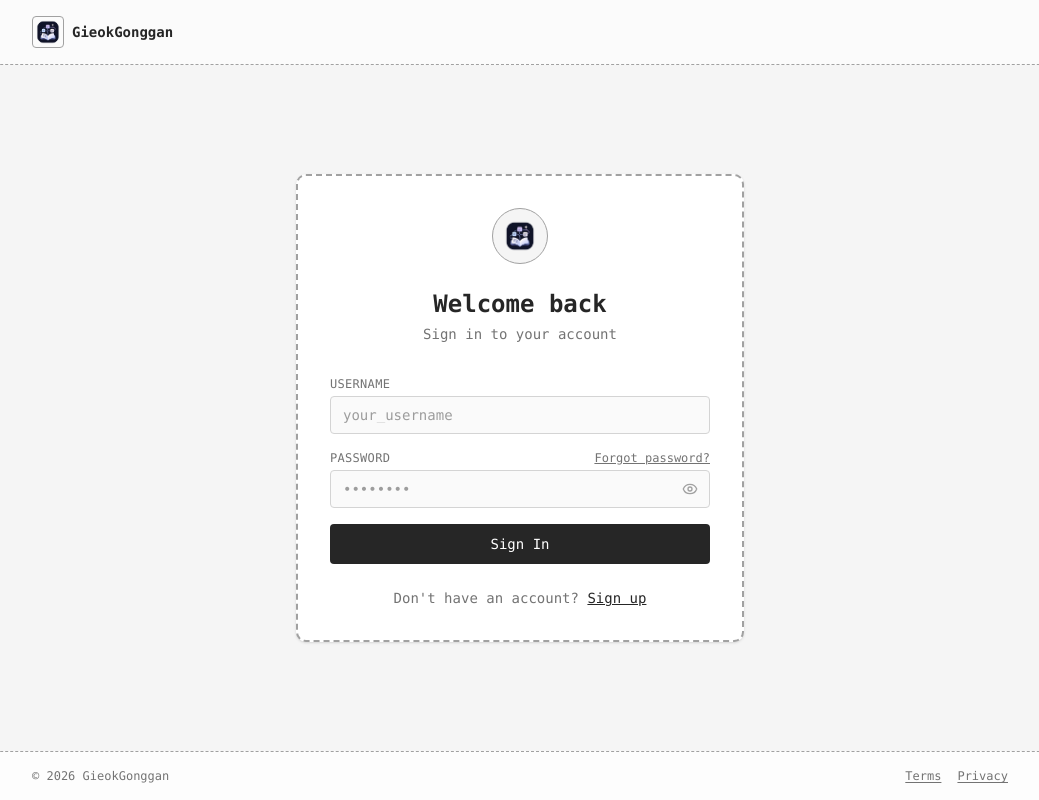
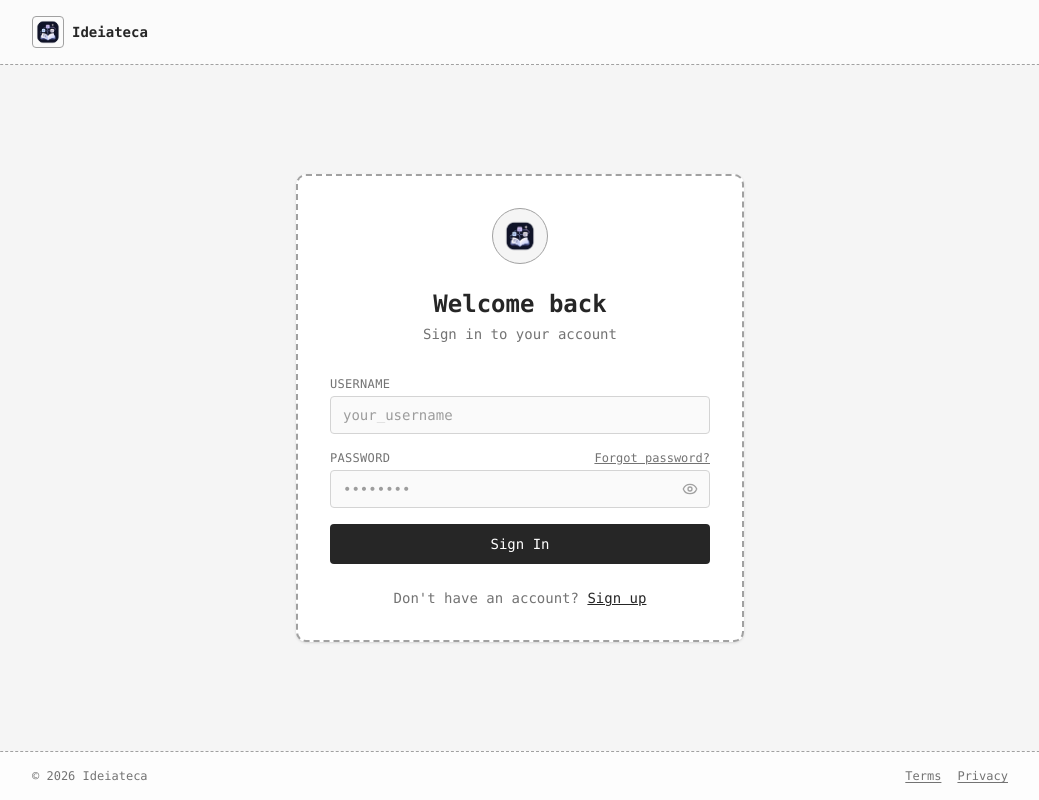
Before and after one commit to EsterGomess/getsmartfront, a Next.js app: page /login in a window 1280 px wide. Shown: the whole page, without its empty margins (120-1159 px from the left). Built offline with nearby package versions, Linux system fonts and the light colour scheme.

Commit message:
rename app to ideiateca

```diff
--- a/docker-compose.override.yml
+++ b/docker-compose.override.yml
@@ -4,7 +4,7 @@ services:
       context: .
       dockerfile: Dockerfile
       target: deps
-    container_name: gieok-gonggan-web-dev
+    container_name: ideiateca-web-dev
     command: npm run dev
     restart: "no"
     volumes:
--- a/docker-compose.yml
+++ b/docker-compose.yml
@@ -3,8 +3,8 @@ services:
     build:
       context: .
       dockerfile: Dockerfile
-    image: gieok-gonggan-web:latest
-    container_name: gieok-gonggan-web
+    image: ideiateca-web:latest
+    container_name: ideiateca-web
     restart: unless-stopped
     ports:
       - "${PORT:-3000}:3000"
--- a/package.json
+++ b/package.json
@@ -1,5 +1,5 @@
 {
-  "name": "gieok_gonggan",
+  "name": "ideiateca",
   "version": "0.1.0",
   "private": true,
   "scripts": {
--- a/src/app/(auth)/layout.tsx
+++ b/src/app/(auth)/layout.tsx
@@ -11,7 +11,7 @@ export default function AuthLayout({ children }: { children: React.ReactNode })
                     <div className="flex items-center gap-2">
                         <AppLogo size={32} className="h-8 w-8 border border-neutral-400" priority />
                         <span className="text-sm font-semibold text-neutral-800">
-                            GieokGonggan
+                            Ideiateca
                         </span>
                     </div>
                 </div>
--- a/src/app/layout.tsx
+++ b/src/app/layout.tsx
@@ -8,7 +8,7 @@ const geistSans = Geist({ variable: "--font-geist-sans", subsets: ["latin"] });
 const geistMono = Geist_Mono({ variable: "--font-geist-mono", subsets: ["latin"] });
 
 export const metadata: Metadata = {
-    title: "GieokGonggan — Zettelkasten",
+    title: "Ideiateca — Zettelkasten",
     description: "A personal knowledge space: atomic notes, linked together.",
     icons: {
         icon: "/favicon.png",
--- a/src/components/layout/app-footer.tsx
+++ b/src/components/layout/app-footer.tsx
@@ -9,7 +9,7 @@ export function AppFooter({ className = "", children }: AppFooterProps) {
             className={`sticky bottom-0 z-10 border-t border-dashed border-neutral-400 bg-white/80 backdrop-blur-sm ${className}`.trim()}
         >
             <div className="mx-auto flex max-w-5xl items-center justify-between px-6 py-4 text-xs text-neutral-500">
-                <span>© 2026 GieokGonggan</span>
+                <span>© 2026 Ideiateca</span>
                 {children ? (
                     children
                 ) : (
--- a/src/components/layout/app-header.tsx
+++ b/src/components/layout/app-header.tsx
@@ -25,7 +25,7 @@ export function AppHeader({ children }: AppHeaderProps) {
                     <Link href="/notes" className="flex items-center gap-2">
                         <AppLogo size={32} className="h-8 w-8 border border-neutral-400" priority />
                         <span className="text-sm font-semibold text-neutral-800">
-              GieokGonggan
+              Ideiateca
             </span>
                     </Link>
 
--- a/src/components/layout/app-logo.tsx
+++ b/src/components/layout/app-logo.tsx
@@ -11,7 +11,7 @@ export function AppLogo({ size = 32, className = "", priority = false }: AppLogo
     return (
         <Image
             src={appIcon}
-            alt="GieokGonggan Logo"
+            alt="Ideiateca Logo"
             width={size}
             height={size}
             priority={priority}
--- a/src/components/notes/app-sidebar.tsx
+++ b/src/components/notes/app-sidebar.tsx
@@ -26,7 +26,7 @@ export function AppSidebar() {
             <SidebarHeader className="flex flex-row items-center justify-between p-2">
                 <div className="flex items-center gap-2 px-2">
                     <AppLogo size={20} className="h-5 w-5" />
-                    <span className="text-sm font-semibold">GieokGonggan</span>
+                    <span className="text-sm font-semibold">Ideiateca</span>
                 </div>
                 <SidebarTrigger />
             </SidebarHeader>
```
Also changed, not shown: 2 other files (tests, documents, lock files or other folders).
